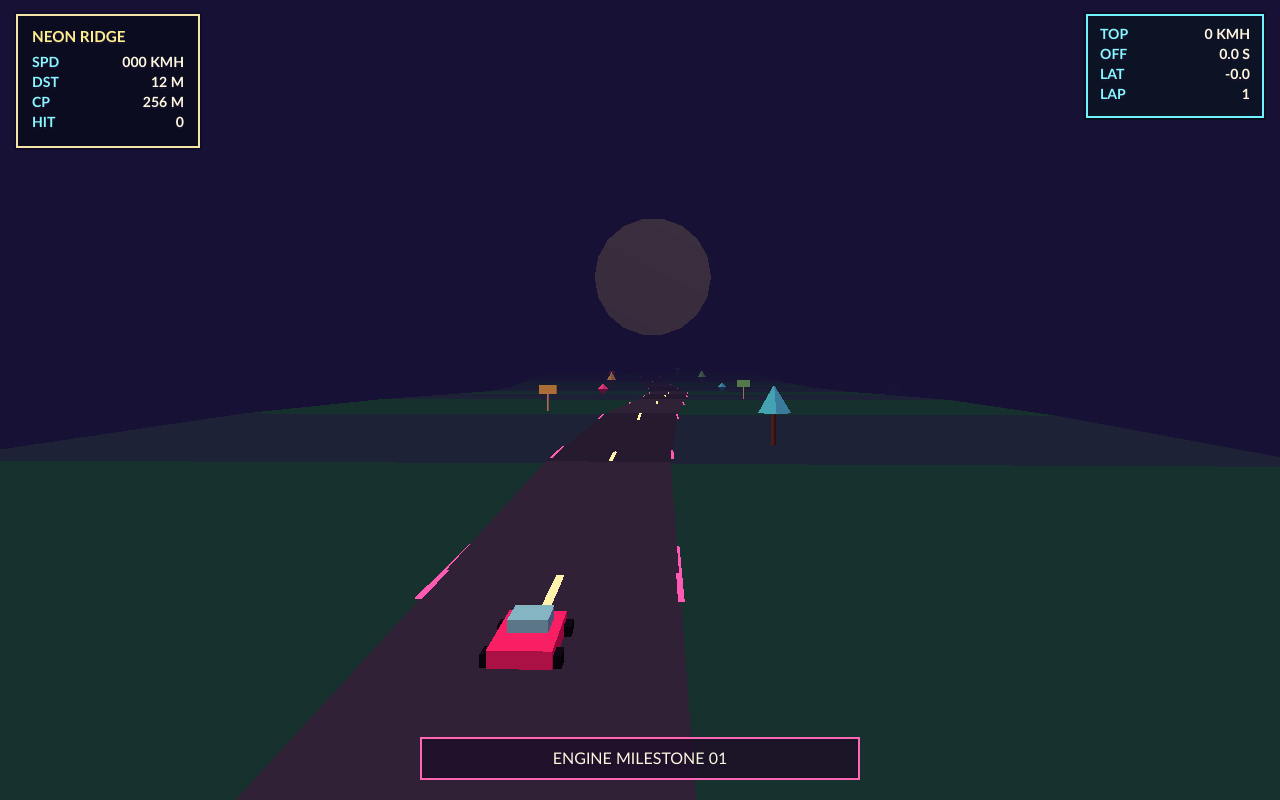
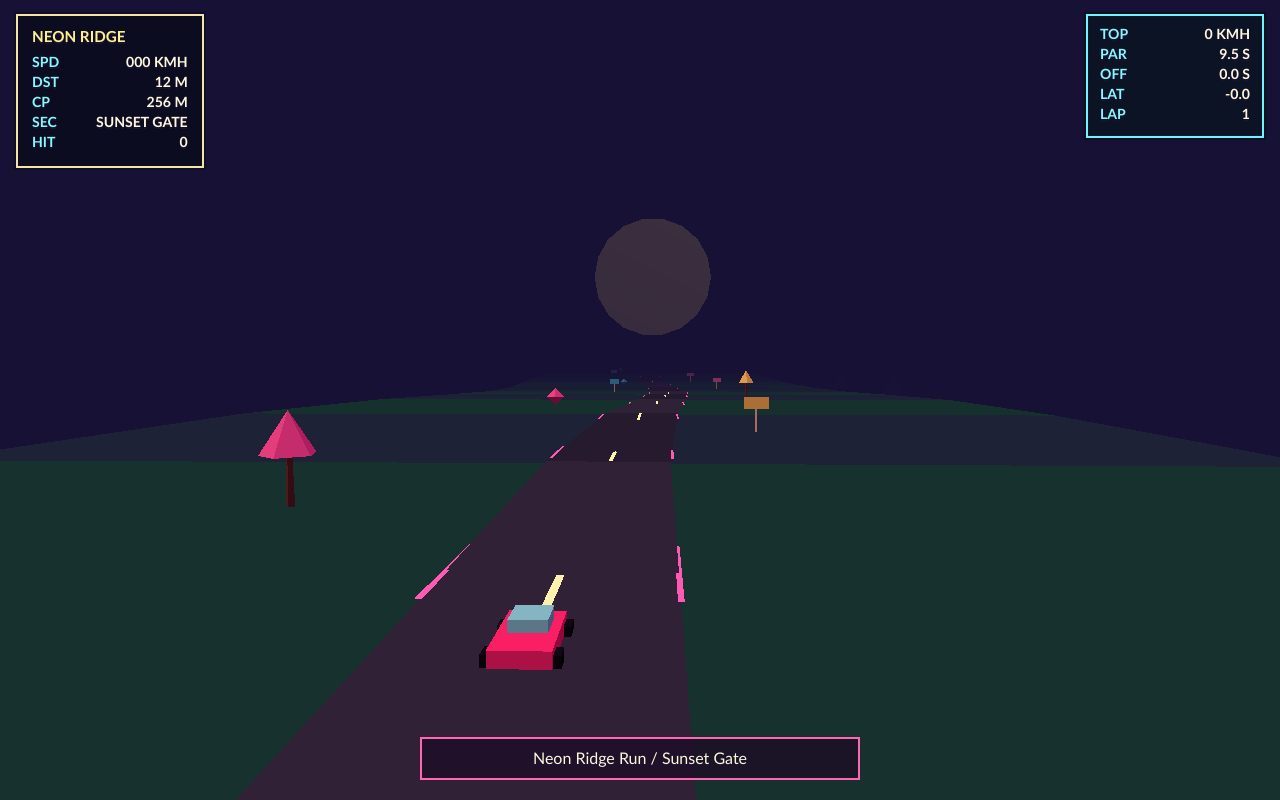
Before and after one commit to Basilisk-bat/ps1-outrun-racing-sim, a website built with Vite: page index.html in a window 1280 px wide. Built offline with nearby package versions, Linux system fonts and the light colour scheme; animation ran at ten frames a second.

Commit message:
Add route section pacing milestone

```diff
--- a/src/game/hud.ts
+++ b/src/game/hud.ts
@@ -13,10 +13,12 @@ export function createHud(host: HTMLElement): Hud {
       ${row('SPD', 'speed')}
       ${row('DST', 'distance')}
       ${row('CP', 'checkpoint')}
+      ${row('SEC', 'section')}
       ${row('HIT', 'collisions')}
     </section>
     <section class="debug-panel" data-testid="debug-panel" aria-label="Engine debug">
       ${row('TOP', 'topSpeed')}
+      ${row('PAR', 'target')}
       ${row('OFF', 'offroad')}
       ${row('LAT', 'lateral')}
       ${row('LAP', 'lap')}
@@ -29,6 +31,7 @@ export function createHud(host: HTMLElement): Hud {
   root.querySelectorAll<HTMLElement>('[data-hud-value]').forEach((element) => {
     values.set(element.dataset.hudValue ?? '', element)
   })
+  const titleStrip = root.querySelector<HTMLElement>('[data-testid="title-strip"]')
 
   return {
     root,
@@ -36,11 +39,16 @@ export function createHud(host: HTMLElement): Hud {
       set(values, 'speed', `${Math.round(snapshot.car.speed).toString().padStart(3, '0')} KMH`)
       set(values, 'distance', `${Math.floor(snapshot.car.distance)} M`)
       set(values, 'checkpoint', `${Math.floor(snapshot.nextCheckpoint)} M`)
+      set(values, 'section', snapshot.currentSection.title.toUpperCase())
       set(values, 'collisions', `${snapshot.car.collisionCount}`)
       set(values, 'topSpeed', `${Math.round(snapshot.telemetry.topSpeed)} KMH`)
+      set(values, 'target', `${snapshot.checkpointTargetSeconds.toFixed(1)} S`)
       set(values, 'offroad', `${snapshot.telemetry.offroadTime.toFixed(1)} S`)
       set(values, 'lateral', snapshot.car.lateral.toFixed(1))
       set(values, 'lap', `${snapshot.telemetry.currentLap + 1}`)
+      if (titleStrip) {
+        titleStrip.textContent = `${snapshot.level.title} / ${snapshot.currentSection.title}`
+      }
     },
   }
 }
--- a/src/game/sim.ts
+++ b/src/game/sim.ts
@@ -1,21 +1,29 @@
 import { createInitialCarState, resetCar, updateCar } from './car.ts'
 import type { InputState } from './input.ts'
-import { createNeonRidgeLevel, nextCheckpoint, sampleTrack } from './track.ts'
+import {
+  checkpointTargetSeconds,
+  createNeonRidgeLevel,
+  currentRouteSection,
+  nextCheckpoint,
+  sampleTrack,
+} from './track.ts'
 import {
   createTelemetryState,
   resetTelemetry,
   updateTelemetry,
 } from './telemetry.ts'
 import type { CarState } from './car.ts'
-import type { LevelManifest, TrackSample } from './track.ts'
+import type { LevelManifest, RouteSection, TrackSample } from './track.ts'
 import type { TelemetryState } from './telemetry.ts'
 
 export interface RacingSnapshot {
   car: CarState
   level: LevelManifest
   track: TrackSample
+  currentSection: RouteSection
   telemetry: TelemetryState
   nextCheckpoint: number
+  checkpointTargetSeconds: number
 }
 
 export class RacingSim {
@@ -42,8 +50,10 @@ export class RacingSim {
       car: this.car,
       level: this.level,
       track: sampleTrack(this.level, this.car.distance),
+      currentSection: currentRouteSection(this.level, this.car.distance),
       telemetry: this.telemetry,
       nextCheckpoint: nextCheckpoint(this.level, this.car.distance),
+      checkpointTargetSeconds: checkpointTargetSeconds(this.level, this.car.distance),
     }
   }
 }
--- a/src/game/track.ts
+++ b/src/game/track.ts
@@ -5,15 +5,32 @@ export interface TrackSegment {
   curve: number
   elevation: number
   roadWidth: number
+  sectionId: string
 }
+
+export type RoadsidePropKind = 'palm' | 'sign' | 'crystal'
 
 export interface RoadsideProp {
   id: string
   distance: number
+  sectionId: string
   side: -1 | 1
   offset: number
-  kind: 'palm' | 'sign' | 'crystal'
+  kind: RoadsidePropKind
   color: string
+}
+
+export interface RouteSection {
+  id: string
+  title: string
+  start: number
+  end: number
+  checkpoint: number
+  targetSeconds: number
+  signatureProp: RoadsidePropKind
+  primaryColor: string
+  accentColor: string
+  propStep: number
 }
 
 export interface LevelManifest {
@@ -22,7 +39,9 @@ export interface LevelManifest {
   segmentLength: number
   totalLength: number
   roadWidth: number
+  targetTimeSeconds: number
   checkpoints: number[]
+  sections: RouteSection[]
   segments: TrackSegment[]
   props: RoadsideProp[]
 }
@@ -38,7 +57,67 @@ export interface TrackSample {
 const DEFAULT_SEGMENT_LENGTH = 64
 const DEFAULT_ROAD_WIDTH = 16
 
+interface SectionSpec {
+  id: string
+  title: string
+  startSegment: number
+  endSegment: number
+  targetSeconds: number
+  signatureProp: RoadsidePropKind
+  primaryColor: string
+  accentColor: string
+  propStep: number
+}
+
+const SECTION_SPECS: SectionSpec[] = [
+  {
+    id: 'sunset-gate',
+    title: 'Sunset Gate',
+    startSegment: 0,
+    endSegment: 3,
+    targetSeconds: 9.5,
+    signatureProp: 'palm',
+    primaryColor: '#ff5ab3',
+    accentColor: '#ffe66f',
+    propStep: 56,
+  },
+  {
+    id: 'glass-narrows',
+    title: 'Glass Narrows',
+    startSegment: 4,
+    endSegment: 7,
+    targetSeconds: 20.5,
+    signatureProp: 'sign',
+    primaryColor: '#4ee7ff',
+    accentColor: '#ff8bd1',
+    propStep: 48,
+  },
+  {
+    id: 'magenta-crest',
+    title: 'Magenta Crest',
+    startSegment: 8,
+    endSegment: 11,
+    targetSeconds: 31.5,
+    signatureProp: 'crystal',
+    primaryColor: '#7fff92',
+    accentColor: '#b57cff',
+    propStep: 52,
+  },
+  {
+    id: 'final-drop',
+    title: 'Final Drop',
+    startSegment: 12,
+    endSegment: 15,
+    targetSeconds: 43,
+    signatureProp: 'sign',
+    primaryColor: '#ffe66f',
+    accentColor: '#4ee7ff',
+    propStep: 44,
+  },
+]
+
 export function createNeonRidgeLevel(): LevelManifest {
+  const sections = createRouteSections()
   const curvePattern = [
     0, 0.18, 0.34, 0.18, 0, -0.22, -0.4, -0.24, 0, 0.08, 0.32, 0.5, 0.24, -0.16,
     -0.34, 0,
@@ -50,6 +129,7 @@ export function createNeonRidgeLevel(): LevelManifest {
     curve,
     elevation: Math.sin(index * 0.78) * 2.8,
     roadWidth: DEFAULT_ROAD_WIDTH - (index % 5 === 3 ? 1.5 : 0),
+    sectionId: sectionForSegmentIndex(sections, index).id,
   }))
   const totalLength = segments.length * DEFAULT_SEGMENT_LENGTH
 
@@ -59,9 +139,11 @@ export function createNeonRidgeLevel(): LevelManifest {
     segmentLength: DEFAULT_SEGMENT_LENGTH,
     totalLength,
     roadWidth: DEFAULT_ROAD_WIDTH,
-    checkpoints: [256, 512, 768, 960],
+    targetTimeSeconds: sections.at(-1)?.targetSeconds ?? 0,
+    checkpoints: sections.map((section) => section.checkpoint),
+    sections,
     segments,
-    props: createRoadsideProps(totalLength),
+    props: createRoadsideProps(sections),
   }
 }
 
@@ -111,28 +193,84 @@ export function nextCheckpoint(level: LevelManifest, distance: number): number {
   return level.checkpoints.find((checkpoint) => checkpoint > lapDistance) ?? level.totalLength
 }
 
+export function currentRouteSection(level: LevelManifest, distance: number): RouteSection {
+  const lapDistance = wrapDistance(distance, level.totalLength)
+  return (
+    level.sections.find(
+      (section) => lapDistance >= section.start && lapDistance < section.end,
+    ) ?? level.sections[0]
+  )
+}
+
+export function checkpointTargetSeconds(level: LevelManifest, distance: number): number {
+  const checkpoint = nextCheckpoint(level, distance)
+  return (
+    level.sections.find((section) => section.checkpoint === checkpoint)?.targetSeconds ??
+    level.targetTimeSeconds
+  )
+}
+
 export function wrapDistance(distance: number, totalLength: number): number {
   return ((distance % totalLength) + totalLength) % totalLength
 }
 
-function createRoadsideProps(totalLength: number): RoadsideProp[] {
+function createRouteSections(): RouteSection[] {
+  return SECTION_SPECS.map((section) => ({
+    id: section.id,
+    title: section.title,
+    start: section.startSegment * DEFAULT_SEGMENT_LENGTH,
+    end: (section.endSegment + 1) * DEFAULT_SEGMENT_LENGTH,
+    checkpoint: (section.endSegment + 1) * DEFAULT_SEGMENT_LENGTH,
+    targetSeconds: section.targetSeconds,
+    signatureProp: section.signatureProp,
+    primaryColor: section.primaryColor,
+    accentColor: section.accentColor,
+    propStep: section.propStep,
+  }))
+}
+
+function sectionForSegmentIndex(sections: RouteSection[], segmentIndex: number): RouteSection {
+  const segmentStart = segmentIndex * DEFAULT_SEGMENT_LENGTH
+  const section = sections.find(
+    (candidate) => segmentStart >= candidate.start && segmentStart < candidate.end,
+  )
+
+  if (!section) {
+    throw new Error(`No route section for segment ${segmentIndex}`)
+  }
+
+  return section
+}
+
+function createRoadsideProps(sections: RouteSection[]): RoadsideProp[] {
   const props: RoadsideProp[] = []
-  const colors = ['#ff5ab3', '#4ee7ff', '#ffe66f', '#7fff92']
 
-  for (let distance = 80; distance < totalLength; distance += 56) {
-    const side = Math.floor(distance / 56) % 2 === 0 ? -1 : 1
-    const kindIndex = Math.floor(distance / 112) % 3
-    props.push({
-      id: `prop-${distance}`,
-      distance,
-      side,
-      offset: 15 + (Math.floor(distance / 168) % 3) * 3,
-      kind: kindIndex === 0 ? 'palm' : kindIndex === 1 ? 'sign' : 'crystal',
-      color: colors[Math.floor(distance / 56) % colors.length],
-    })
+  for (const section of sections) {
+    for (let distance = section.start + 40; distance < section.end; distance += section.propStep) {
+      const localIndex = Math.floor((distance - section.start) / section.propStep)
+      const side = (localIndex + section.start / DEFAULT_SEGMENT_LENGTH) % 2 === 0 ? -1 : 1
+      const kind = propKindForIndex(section, localIndex)
+      props.push({
+        id: `${section.id}-prop-${distance}`,
+        distance,
+        sectionId: section.id,
+        side,
+        offset: 14 + ((localIndex + section.id.length) % 3) * 3,
+        kind,
+        color: localIndex % 2 === 0 ? section.primaryColor : section.accentColor,
+      })
+    }
   }
 
   return props
+}
+
+function propKindForIndex(section: RouteSection, index: number): RoadsidePropKind {
+  if (index % 3 === 0) {
+    return section.signatureProp
+  }
+
+  return index % 3 === 1 ? 'sign' : 'crystal'
 }
 
 function smoothStep(value: number): number {
--- a/src/style.css
+++ b/src/style.css
@@ -112,6 +112,7 @@ body {
   color: #fff8df;
   font-weight: 700;
   text-align: right;
+  overflow-wrap: anywhere;
 }
 
 @media (max-width: 760px) {
```
Also changed, not shown: tests/track.test.ts (+49 -0 lines), README.md.
